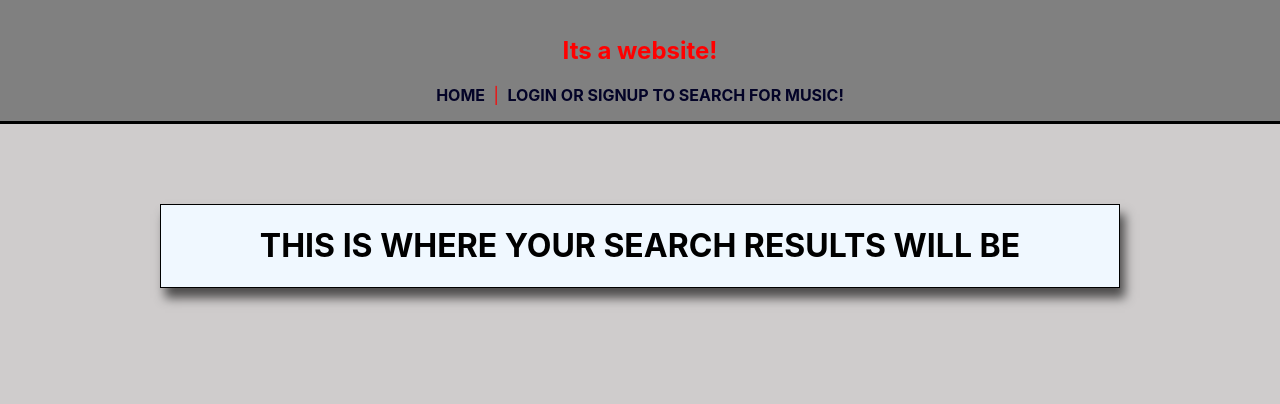
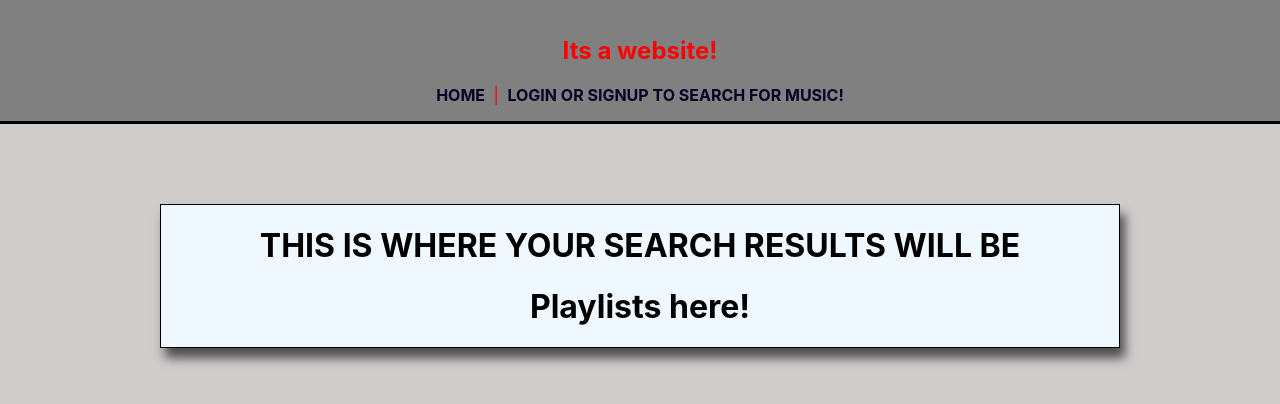
Before and after one commit to huiylu/P3-client-1, a React (Create React App) app: page /searchresults in a window 1280 px wide. Shown: the top 404 px of the page. Built offline with nearby package versions, Linux system fonts and the light colour scheme.

Commit message:
added playlist card

```diff
--- a/src/components/pages/SearchResults.js
+++ b/src/components/pages/SearchResults.js
@@ -1,3 +1,5 @@
+import PlaylistCard from '../partials/PlaylistCard'
+
 const SearchResults = (props) => {
     return (
         <div className="container">
@@ -5,6 +7,7 @@ const SearchResults = (props) => {
                 <h1>THIS IS WHERE YOUR SEARCH RESULTS WILL BE</h1>
                 {console.log(props.searchQuery)}
                 <h1>{props.searchQuery}</h1>
+                <PlaylistCard/>
             </div>
         </div>
     );
--- /dev/null
+++ b/src/components/partials/PlaylistCard.js
@@ -0,0 +1,9 @@
+const PlaylistCard = (props) => {
+    return (
+        <div className="playlist-card">
+            <h1>Playlists here!</h1>
+        </div>
+    );
+}
+
+export default PlaylistCard;
```
